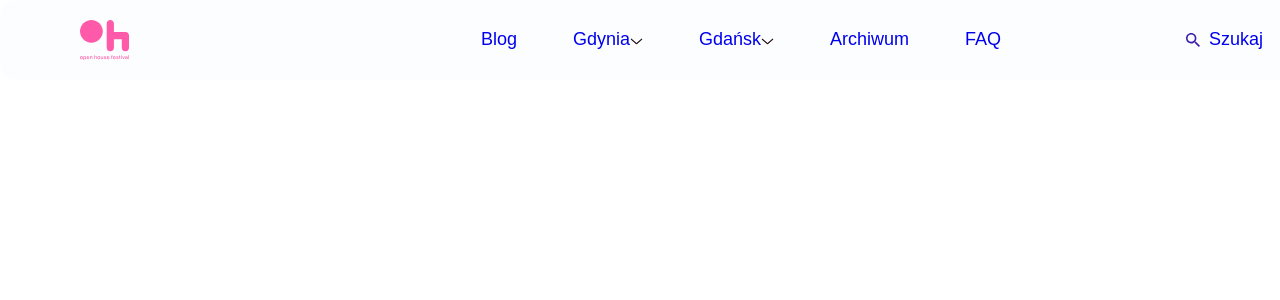
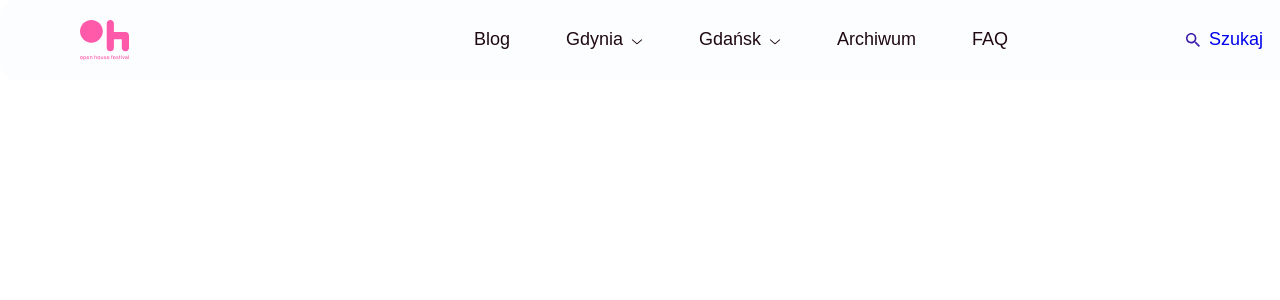
Before and after one commit to JasinskiSz/OH-festival-react-vite, a React (Vite) app: page / in a window 1280 px wide. Shown: the top 300 px of the page. Built offline with nearby package versions, Linux system fonts and the light colour scheme.

Commit message:
fix: nav buttons fix in css

```diff
--- a/src/components/nav-button/NavButton.css
+++ b/src/components/nav-button/NavButton.css
@@ -1,5 +1,27 @@
-.navbar-link {
+.nav-link-btn {
     display: flex;
     padding: 0.25rem 1.25rem;
     align-items: center;
 }
+
+.nav-link-btn div {
+    display: flex;
+    align-items: center;
+    gap: 0.5rem;
+}
+
+.nav-link-btn img {
+    width: 0.75rem;
+    height: 0.5625rem;
+}
+
+.nav-link-btn span {
+    color: var(--Black, #1F0812);
+
+    /* Desktop/Arial/Body-Medium */
+    font-family: Arial;
+    font-size: 1.125rem;
+    font-style: normal;
+    font-weight: 400;
+    line-height: 130%; /* 1.4625rem */
+}
--- a/src/components/nav-button/NavButton.tsx
+++ b/src/components/nav-button/NavButton.tsx
@@ -10,9 +10,11 @@ interface NavButtonProps {
 const NavButton: React.FC<NavButtonProps> = ({ type, text, link }) => {
 
     return (
-        <a className="navbar-link" href={link}>
-            <span>{text}</span>
-            {type === "dropdown" ? <img src={dropdownIcon} alt="arrow" /> : null}
+        <a className="nav-link-btn" href={link}>
+            <div>
+                <span>{text}</span>
+                {type === "dropdown" ? <img src={dropdownIcon} alt="arrow" /> : null}
+            </div>
         </a>
     )
 }
```
